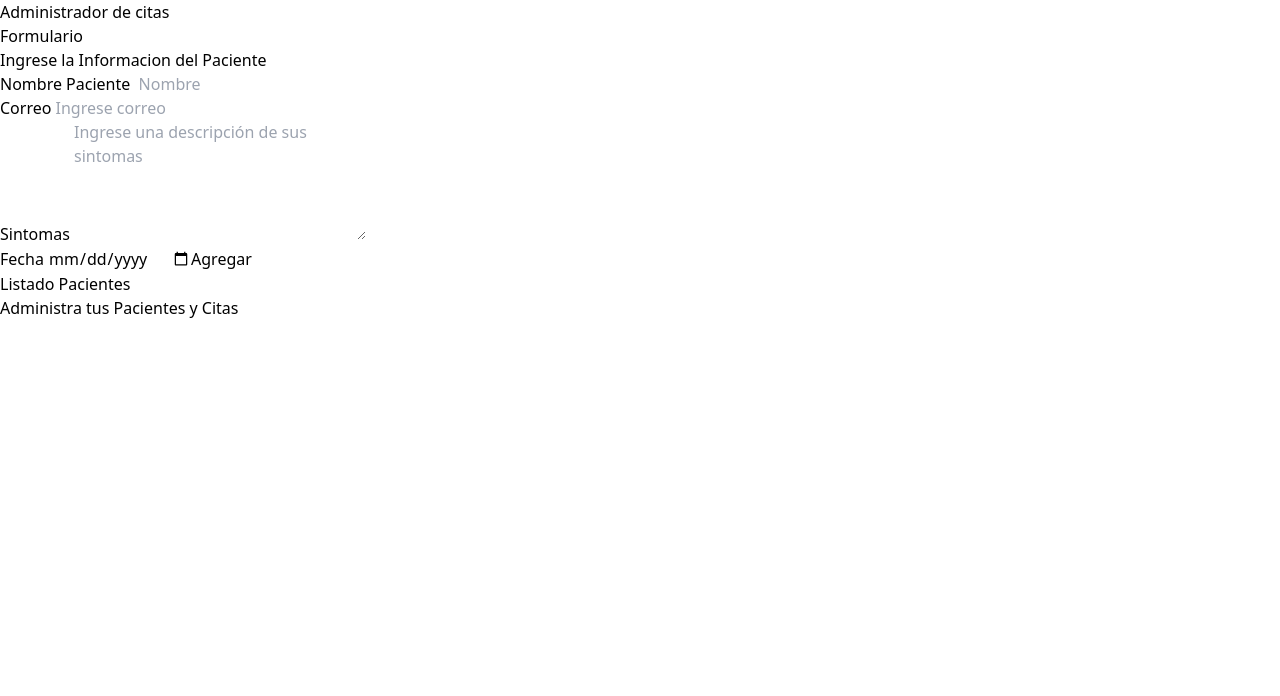
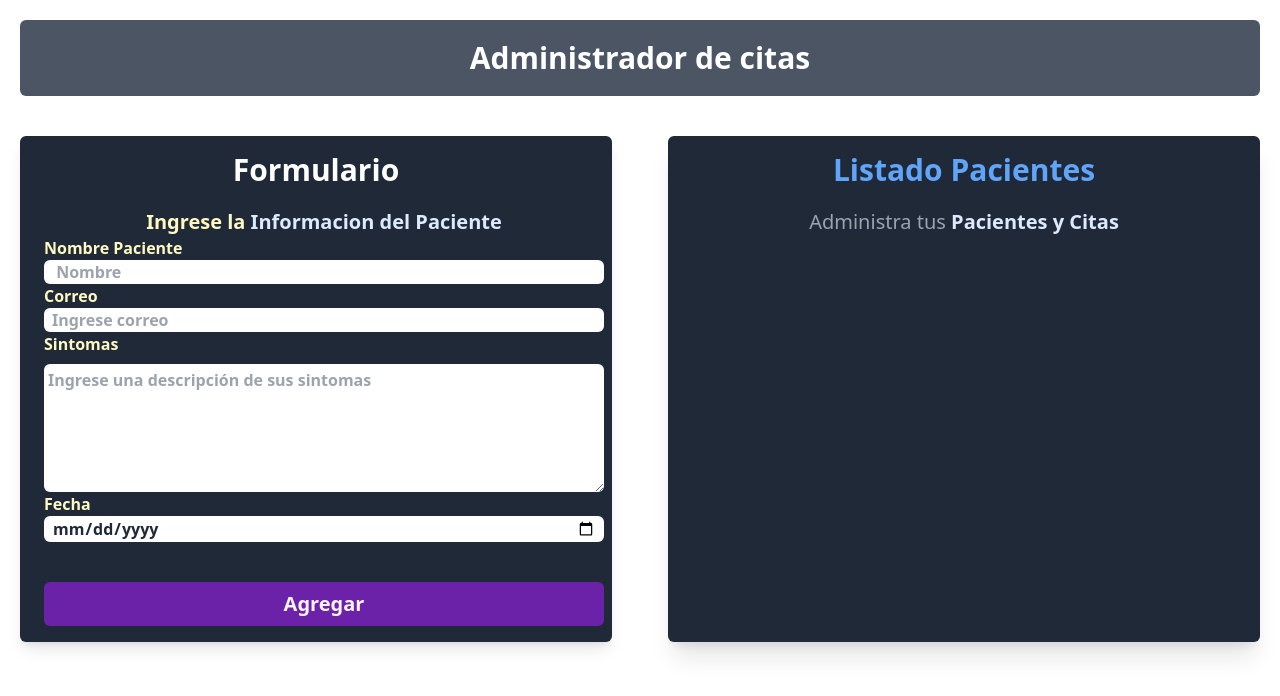
Before and after one commit to Andres-GMP/Dietas, a React (Vite) app: page / in a window 1280 px wide. Shown: the top 696 px of the page. Built offline with nearby package versions, Linux system fonts and the light colour scheme.

Commit message:
archivos faltantes

```diff
--- /dev/null
+++ b/postcss.config.js
@@ -0,0 +1,6 @@
+module.exports = {
+    plugins: {
+      tailwindcss: {},
+      autoprefixer: {},
+    }
+  }
--- a/tailwind.config.js
+++ b/tailwind.config.js
@@ -1,5 +1,5 @@
 module.exports = {
-  content: [],
+  content: ["index.html","./src/**/*.jsx"],
   theme: {
     extend: {},
   },
```
